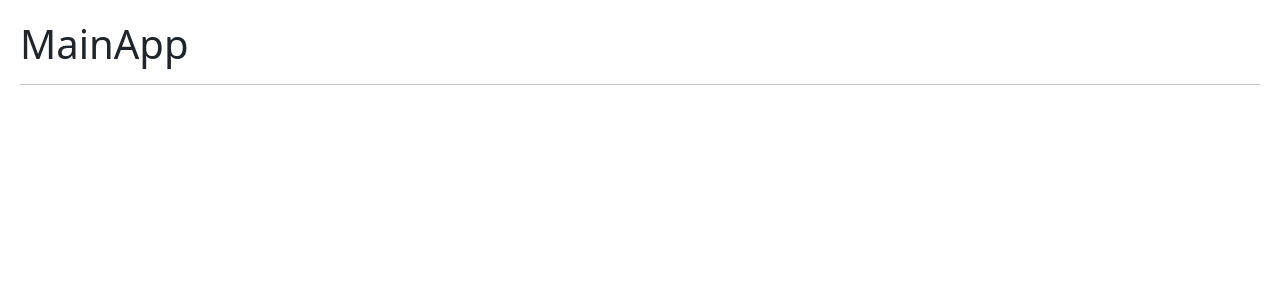
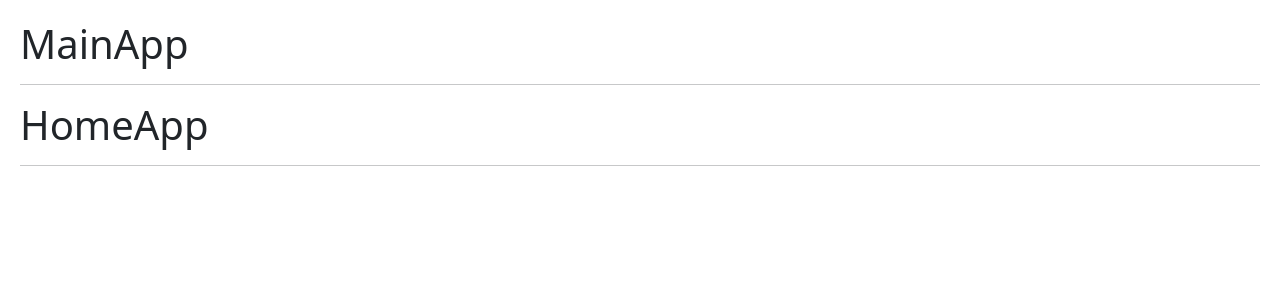
Before and after one commit to centinelaCode/Guia-Hooks-react, a React (Vite) app: page / in a window 1280 px wide. Shown: the top 300 px of the page. Built offline with nearby package versions, Linux system fonts and the light colour scheme.

Commit message:
[ADD] Se agrega en el componente MainPage las routes

```diff
--- a/src/09-useContext/MainApp.jsx
+++ b/src/09-useContext/MainApp.jsx
@@ -1,3 +1,7 @@
+import { Navigate, Route, Routes } from "react-router-dom"
+import { HomePage } from './HomePage'
+import { AboutPage } from './AboutPage'
+import { LoginPage } from './LoginPage'
 
 
 export const MainApp = () => {
@@ -5,6 +9,16 @@
     <>
       <h1>MainApp</h1>
       <hr />
+
+      <Routes>
+        <Route path="/" element={ <HomePage /> } />
+        <Route path="/about" element={ <AboutPage /> } />
+        <Route path="/login" element={ <LoginPage /> } />
+
+        {/* <Route path="/*" element={ <LoginPage /> } /> */}
+        {/* Ruta willcard cuando se ingresa a una ruta que no existe */}
+        <Route path="/*" element={ <Navigate to="/about" /> } />
+      </Routes>
     </>
   )
 }
```
